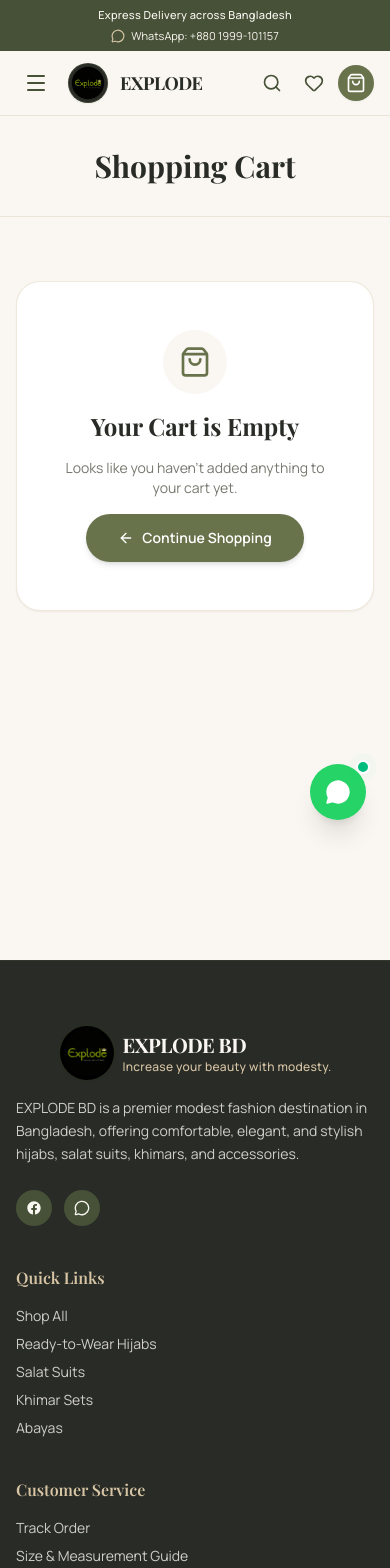
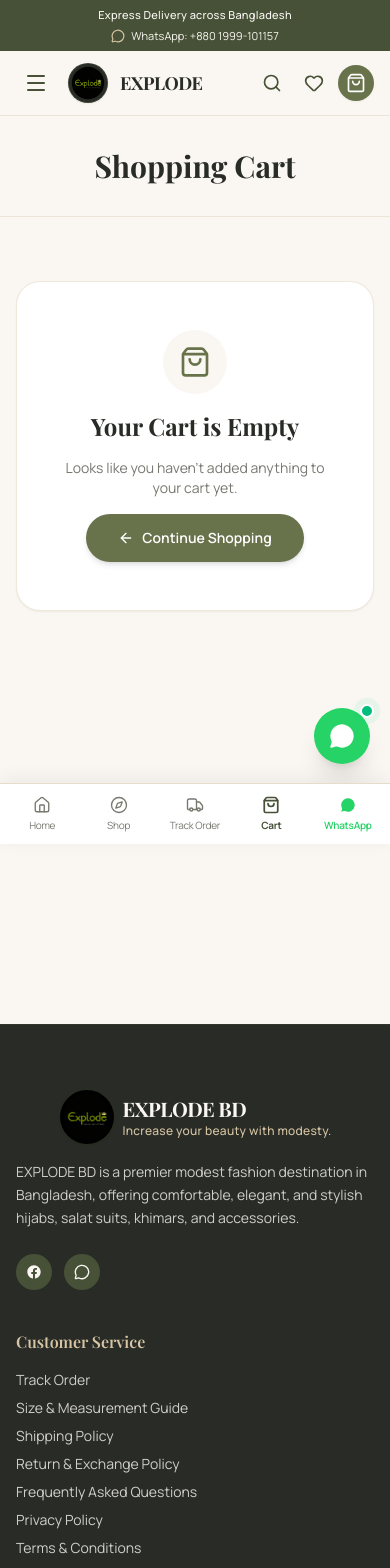
Before and after one commit to pavelpranta2015-byte/Explode_Website, a Next.js app: page /en/cart in a window 390 px wide. Shown: the top 1568 px of the page. Built offline with nearby package versions, Linux system fonts and the light colour scheme; a web font is replaced by a local one.

Commit message:
Add persistent bottom mobile navigation bar with Track Order, lock header on scroll, and remove redundant Quick Links from footer

```diff
--- a/src/app/[locale]/layout.tsx
+++ b/src/app/[locale]/layout.tsx
@@ -6,6 +6,7 @@ import { Header } from "@/components/layout/Header";
 import { Footer } from "@/components/layout/Footer";
 import { WhatsAppFloat } from "@/components/common/WhatsAppFloat";
 import { CartGreetingModal } from "@/components/cart/CartGreetingModal";
+import { MobileBottomBar } from "@/components/layout/MobileBottomBar";
 
 export function generateStaticParams() {
   return LOCALES.map((locale) => ({ locale }));
@@ -32,10 +33,11 @@ export default async function LocaleLayout({
   return (
     <div className="flex min-h-screen flex-col bg-[#FAF7F2] relative w-full overflow-x-hidden">
       <Header locale={locale} />
-      <main className="flex-1 w-full">{children}</main>
+      <main className="flex-1 w-full pb-16 md:pb-0">{children}</main>
       <Footer locale={locale} />
       <WhatsAppFloat locale={locale} />
       <CartGreetingModal locale={locale} />
+      <MobileBottomBar locale={locale} />
     </div>
   );
 }
--- a/src/components/common/WhatsAppFloat.tsx
+++ b/src/components/common/WhatsAppFloat.tsx
@@ -22,7 +22,7 @@ export const WhatsAppFloat: React.FC<WhatsAppFloatProps> = ({ locale }) => {
   )}`;
 
   return (
-    <aside aria-label="Customer Support" className="fixed bottom-6 right-6 z-50 flex items-center gap-3">
+    <aside aria-label="Customer Support" className="fixed bottom-20 md:bottom-6 right-5 md:right-6 z-40 flex items-center gap-3">
       {/* Tooltip bubble */}
       {showTooltip && (
         <div className="hidden sm:flex items-center gap-2 bg-white text-[#292B26] px-3.5 py-2 rounded-2xl shadow-lg border border-[#D7C5A5]/60 text-xs animate-fade-in">
--- a/src/components/layout/Footer.tsx
+++ b/src/components/layout/Footer.tsx
@@ -16,10 +16,10 @@ export const Footer: React.FC<FooterProps> = ({ locale }) => {
   return (
     <footer className="bg-[#292B26] text-[#FAF7F2] border-t border-[#465137]/30 pt-16 pb-8 overflow-hidden w-full">
       <div className="max-w-7xl mx-auto px-4 sm:px-6 lg:px-8">
-        <div className="grid grid-cols-1 md:grid-cols-2 lg:grid-cols-5 gap-10 pb-12 border-b border-[#465137]/40">
+        <div className="grid grid-cols-1 md:grid-cols-2 lg:grid-cols-4 gap-10 pb-12 border-b border-[#465137]/40">
           {/* Brand Info & Official Logo */}
           <div className="lg:col-span-2 space-y-4">
-            <div className="flex flex-wrap items-center justify-center sm:justify-end gap-2">
+            <div className="flex flex-wrap items-center justify-center sm:justify-start gap-2">
               <div className="relative w-14 h-14 shrink-0 rounded-full overflow-hidden bg-black border border-[#68734B]/40 shadow-xs">
                 <Image
                   src="/images/explode-logo.png"
@@ -63,56 +63,6 @@ export const Footer: React.FC<FooterProps> = ({ locale }) => {
                 <MessageCircle className="w-4 h-4" />
               </a>
             </div>
-          </div>
-
-          {/* Quick Links */}
-          <div className="space-y-4">
-            <h4 className="font-serif-heading text-base font-semibold text-[#D7C5A5]">
-              {t.footer.quickLinks}
-            </h4>
-            <ul className="space-y-2 text-sm text-[#FAF7F2]/80">
-              <li>
-                <Link
-                  href={`/${locale}/shop`}
-                  className="hover:text-[#D7C5A5] transition-colors"
-                >
-                  {t.nav.shop}
-                </Link>
-              </li>
-              <li>
-                <Link
-                  href={`/${locale}/category/ready-to-wear-hijabs`}
-                  className="hover:text-[#D7C5A5] transition-colors"
-                >
-                  {t.nav.readyToWear}
-                </Link>
-              </li>
-              <li>
-                <Link
-                  href={`/${locale}/category/salat-suits`}
-                  className="hover:text-[#D7C5A5] transition-colors"
-                >
-                  {t.nav.salatSuits}
-                </Link>
-              </li>
-              <li>
-                <Link
-                  href={`/${locale}/category/khimar-sets`}
-                  className="hover:text-[#D7C5A5] transition-colors"
-                >
-                  {t.nav.khimarSets}
-                </Link>
-              </li>
-              <li>
-                <Link
-                  href={`/${locale}/category/abayas`}
-                  className="hover:text-[#D7C5A5] transition-colors"
-                >
-                  {t.nav.abayas}
-                </Link>
-              </li>
-
-            </ul>
           </div>
 
           {/* Customer Service & Policies */}
--- /dev/null
+++ b/src/components/layout/MobileBottomBar.tsx
@@ -0,0 +1,105 @@
+"use client";
+
+import React from "react";
+import Link from "next/link";
+import { usePathname } from "next/navigation";
+import { Locale } from "@/types";
+import { useCartStore } from "@/store/useCartStore";
+import { Home, Compass, ShoppingBag, Truck, MessageCircle } from "lucide-react";
+
+interface MobileBottomBarProps {
+  locale: Locale;
+}
+
+export const MobileBottomBar: React.FC<MobileBottomBarProps> = ({ locale }) => {
+  const pathname = usePathname();
+  const cartTotalItems = useCartStore((state) => state.getTotalItems());
+
+  const isHome = pathname === `/${locale}` || pathname === `/${locale}/`;
+  const isShop = pathname.includes(`/${locale}/shop`) || pathname.includes(`/${locale}/category`);
+  const isTrack = pathname.includes(`/${locale}/track-order`);
+  const isCart = pathname.includes(`/${locale}/cart`) || pathname.includes(`/${locale}/checkout`);
+
+  return (
+    <nav
+      aria-label="Mobile Navigation"
+      className="md:hidden fixed bottom-0 left-0 right-0 z-40 bg-white/95 backdrop-blur-md border-t border-[#D7C5A5]/60 shadow-[0_-4px_20px_rgba(0,0,0,0.06)] pb-safe"
+    >
+      <div className="grid grid-cols-5 items-center h-15 px-1">
+        {/* Home */}
+        <Link
+          href={`/${locale}`}
+          className={`flex flex-col items-center justify-center gap-1 transition-colors py-1 ${
+            isHome ? "text-[#465137] font-bold" : "text-[#77786F] hover:text-[#465137]"
+          }`}
+        >
+          <Home className="w-4.5 h-4.5" strokeWidth={isHome ? 2.3 : 1.8} />
+          <span className="text-[10px] tracking-tight">
+            {locale === "bn" ? "হোম" : "Home"}
+          </span>
+        </Link>
+
+        {/* Categories / Shop */}
+        <Link
+          href={`/${locale}/shop`}
+          className={`flex flex-col items-center justify-center gap-1 transition-colors py-1 ${
+            isShop ? "text-[#465137] font-bold" : "text-[#77786F] hover:text-[#465137]"
+          }`}
+        >
+          <Compass className="w-4.5 h-4.5" strokeWidth={isShop ? 2.3 : 1.8} />
+          <span className="text-[10px] tracking-tight">
+            {locale === "bn" ? "ক্যাটাগরি" : "Shop"}
+          </span>
+        </Link>
+
+        {/* Track Order */}
+        <Link
+          href={`/${locale}/track-order`}
+          className={`flex flex-col items-center justify-center gap-1 transition-colors py-1 ${
+            isTrack ? "text-[#465137] font-bold" : "text-[#77786F] hover:text-[#465137]"
+          }`}
+        >
+          <div className="relative">
+            <Truck className="w-4.5 h-4.5" strokeWidth={isTrack ? 2.3 : 1.8} />
+          </div>
+          <span className="text-[10px] tracking-tight whitespace-nowrap">
+            {locale === "bn" ? "ট্র্যাক অর্ডার" : "Track Order"}
+          </span>
+        </Link>
+
+        {/* Cart */}
+        <Link
+          href={`/${locale}/cart`}
+          className={`flex flex-col items-center justify-center gap-1 transition-colors py-1 relative ${
+            isCart ? "text-[#465137] font-bold" : "text-[#77786F] hover:text-[#465137]"
+          }`}
+        >
+          <div className="relative">
+            <ShoppingBag className="w-4.5 h-4.5" strokeWidth={isCart ? 2.3 : 1.8} />
+            {cartTotalItems > 0 && (
+              <span className="absolute -top-1.5 -right-2 bg-[#68734B] text-white text-[9px] font-bold w-4 h-4 rounded-full flex items-center justify-center">
+                {cartTotalItems > 9 ? "9+" : cartTotalItems}
+              </span>
+            )}
+          </div>
+          <span className="text-[10px] tracking-tight">
+            {locale === "bn" ? "ব্যাগ" : "Cart"}
+          </span>
+        </Link>
+
+        {/* WhatsApp Help */}
+        <a
+          href="https://wa.me/8801999101157?text=Hello%20EXPLODE%20BD%2C%20I%20would%20like%20to%20inquire%20about%20my%20order."
+          target="_blank"
+          rel="noopener noreferrer"
+          className="flex flex-col items-center justify-center gap-1 text-[#25D366] hover:text-[#20bd5a] transition-colors py-1"
+        >
+          <MessageCircle className="w-4.5 h-4.5 fill-[#25D366] stroke-white" />
+          <span className="text-[10px] tracking-tight text-[#25D366] font-semibold">
+            WhatsApp
+          </span>
+        </a>
+      </div>
+    </nav>
+  );
+};
```
